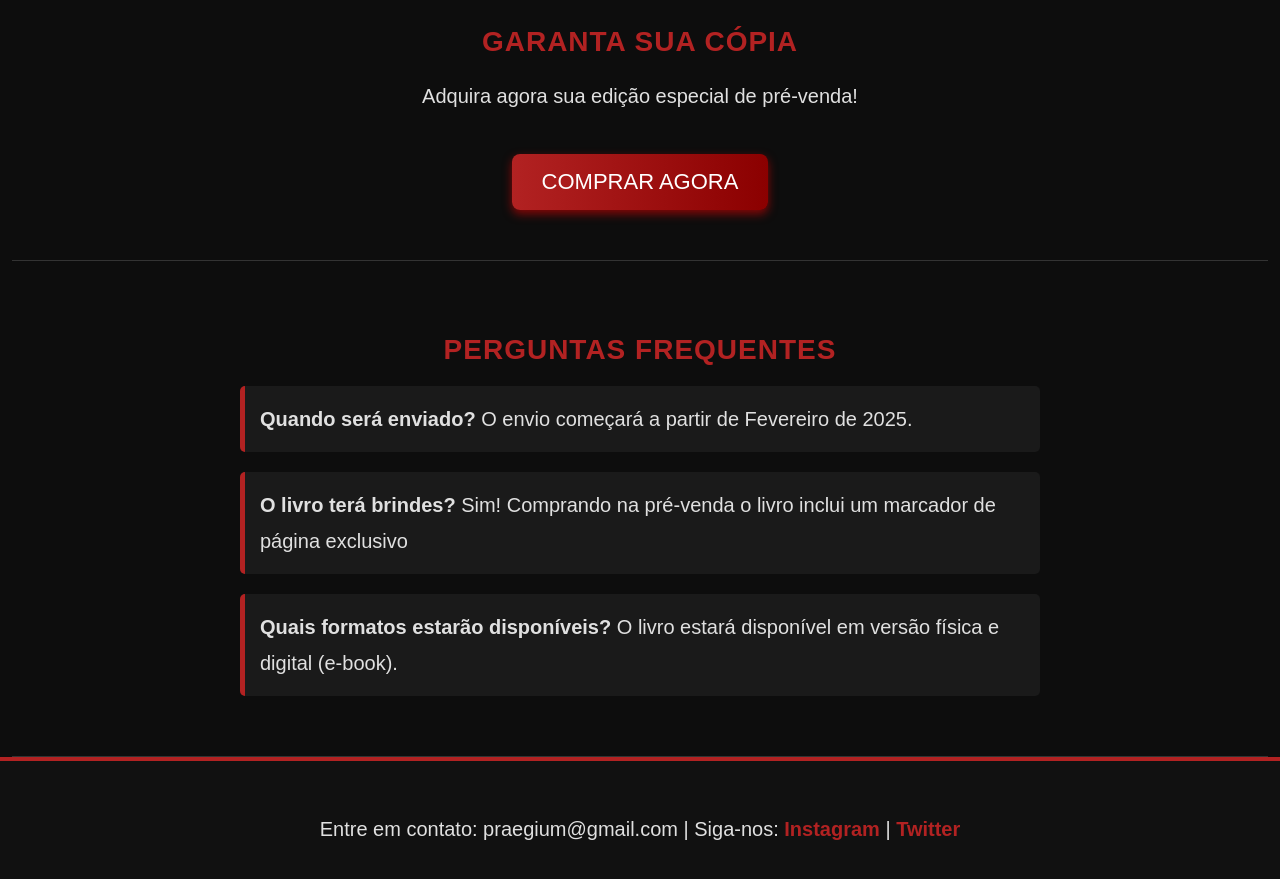
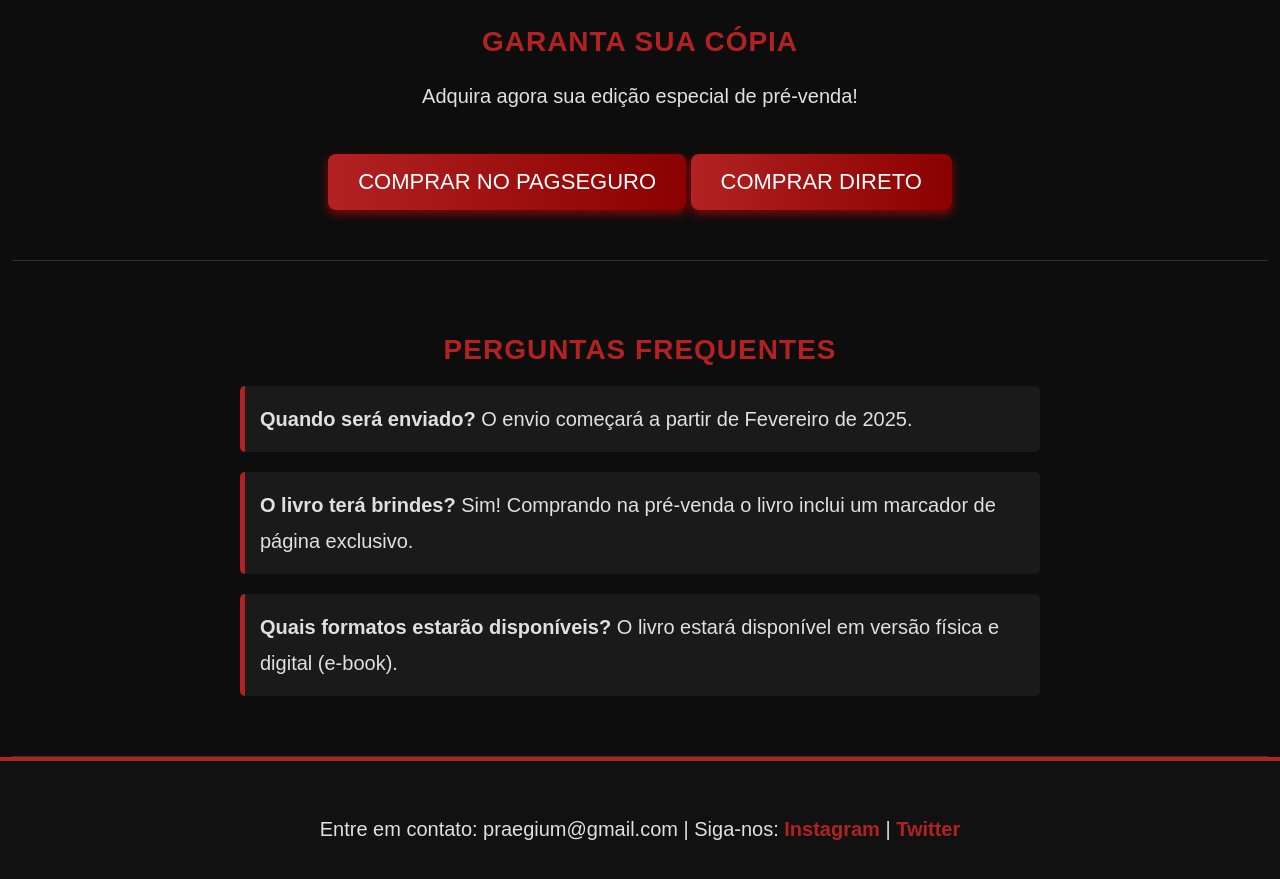
Before and after one commit to praegium/Site-Praegium, a plain HTML site: page index.html in a window 1280 px wide. Shown: the part 2940-3819 px from the top of the page. Drawn offline with Linux system fonts and the light colour scheme.

Commit message:
Update index.html

```diff
--- a/index.html
+++ b/index.html
@@ -27,14 +27,17 @@
     <section id="sobre">
         <img src="BANNER_PRINCIPAL.jpg" alt="Capa do livro Praegium" class="book-cover">
         <p>Entre no universo de Praegium e descubra um mundo de intrigas, batalhas e poder.</p>
-        <p><strong>Autor:</strong> Caio HMC </p>
+        <p><strong>Autor:</strong> Caio HMC</p>
         <p><strong>Data de Lançamento:</strong> Fevereiro de 2025</p>
     </section>
 
     <section id="sinopse">
         <h2>Sinopse</h2>
-        <p>Athan nunca esqueceu o dia em que o 1º Círculo marchou até sua casa e executou seu pai. Agora, como um Cadete e prodígio, ele carrega o peso de um sistema que o força a lutar ao lado daqueles que destruíram tudo o que ele amava. Consumido pela raiva e por um desejo de vingança, Athan tem um único objetivo: destruir o 1º Círculo por dentro. Mas, ao lado de figuras que o apoiam, ele descobre algo inesperado — uma conexão com pessoas que servem ao sistema, mas que não são reflexos de sua corrupção. Dividido entre sua fúria e os laços que começa a criar, Athan enfrenta uma verdade inevitável: sua luta pelo futuro de Praegium será decidida não apenas pelo ódio, mas pelo que ele está disposto a proteger.<br> <br> Sable, um Desgarrado, não se lembra de quem foi ou de como chegou ali — apenas sabe que está em um mundo que o odeia. Sem memórias e sem poderes, carrega apenas o rótulo de inimigo, que marca cada passo seu. Preso em um sistema que o despreza, ele precisa descobrir como sobreviver em meio a olhares que o condenam e armas que o caçam. Mas, enquanto luta por sua vida, forças além de sua compreensão começam a girar ao seu redor, colocando-o no centro de algo muito maior. No fim, a pergunta que permanece não é se ele pode escapar, mas o que restará de Praegium quando sua escolha for feita.<br> <br>
-            Dois caminhos opostos, moldados por vingança e sobrevivência, colidem em um cenário de ordem e caos. Athan e Sable não são heróis nem vilões, mas suas decisões têm o peso de moldar um mundo inteiro. No confronto final entre a destruição e a redenção, o destino de Praegium será forjado — ou reduzido a cinzas.</p>
+        <p>Athan nunca esqueceu o dia em que o 1º Círculo marchou até sua casa e executou seu pai. Agora, como um Cadete e prodígio, ele carrega o peso de um sistema que o força a lutar ao lado daqueles que destruíram tudo o que ele amava. Consumido pela raiva e por um desejo de vingança, Athan tem um único objetivo: destruir o 1º Círculo por dentro. Mas, ao lado de figuras que o apoiam, ele descobre algo inesperado — uma conexão com pessoas que servem ao sistema, mas que não são reflexos de sua corrupção. Dividido entre sua fúria e os laços que começa a criar, Athan enfrenta uma verdade inevitável: sua luta pelo futuro de Praegium será decidida não apenas pelo ódio, mas pelo que ele está disposto a proteger.<br><br>
+
+        Sable, um Desgarrado, não se lembra de quem foi ou de como chegou ali — apenas sabe que está em um mundo que o odeia. Sem memórias e sem poderes, carrega apenas o rótulo de inimigo, que marca cada passo seu. Preso em um sistema que o despreza, ele precisa descobrir como sobreviver em meio a olhares que o condenam e armas que o caçam. Mas, enquanto luta por sua vida, forças além de sua compreensão começam a girar ao seu redor, colocando-o no centro de algo muito maior. No fim, a pergunta que permanece não é se ele pode escapar, mas o que restará de Praegium quando sua escolha for feita.<br><br>
+
+        Dois caminhos opostos, moldados por vingança e sobrevivência, colidem em um cenário de ordem e caos. Athan e Sable não são heróis nem vilões, mas suas decisões têm o peso de moldar um mundo inteiro. No confronto final entre a destruição e a redenção, o destino de Praegium será forjado — ou reduzido a cinzas.</p>
     </section>
 
     <section id="galeria">
@@ -48,20 +51,23 @@
     <section id="compra">
         <h2>Garanta sua cópia</h2>
         <p>Adquira agora sua edição especial de pré-venda!</p>
-        <a href="https://seguro.praegium.com.br/"target="_blank" class="botao">Comprar Agora</a>
+        <div class="botao-container">
+            <a href="https://pag.ae/7_qxyUCba" target="_blank" class="botao">Comprar no PagSeguro</a>
+            <a href="https://seguro.praegium.com.br/" target="_blank" class="botao">Comprar Direto</a>
+        </div>
     </section>
 
     <section id="faq">
         <h2>Perguntas Frequentes</h2>
         <div class="faq-container">
             <p><strong>Quando será enviado?</strong> O envio começará a partir de Fevereiro de 2025.</p>
-            <p><strong>O livro terá brindes?</strong> Sim! Comprando na pré-venda o livro inclui um marcador de página exclusivo </p>
+            <p><strong>O livro terá brindes?</strong> Sim! Comprando na pré-venda o livro inclui um marcador de página exclusivo.</p>
             <p><strong>Quais formatos estarão disponíveis?</strong> O livro estará disponível em versão física e digital (e-book).</p>
         </div>
     </section>
 
     <footer>
-        <p>Entre em contato: praegium@gmail.com | Siga-nos: <a href="https://www.instagram.com/_caiohmc/"target="_blank">Instagram</a> | <a href="https://twitter.com/praegium"target="_blank">Twitter</a></p>
+        <p>Entre em contato: praegium@gmail.com | Siga-nos: <a href="https://www.instagram.com/_caiohmc/" target="_blank">Instagram</a> | <a href="https://twitter.com/praegium" target="_blank">Twitter</a></p>
     </footer>
 </body>
 </html>
```
